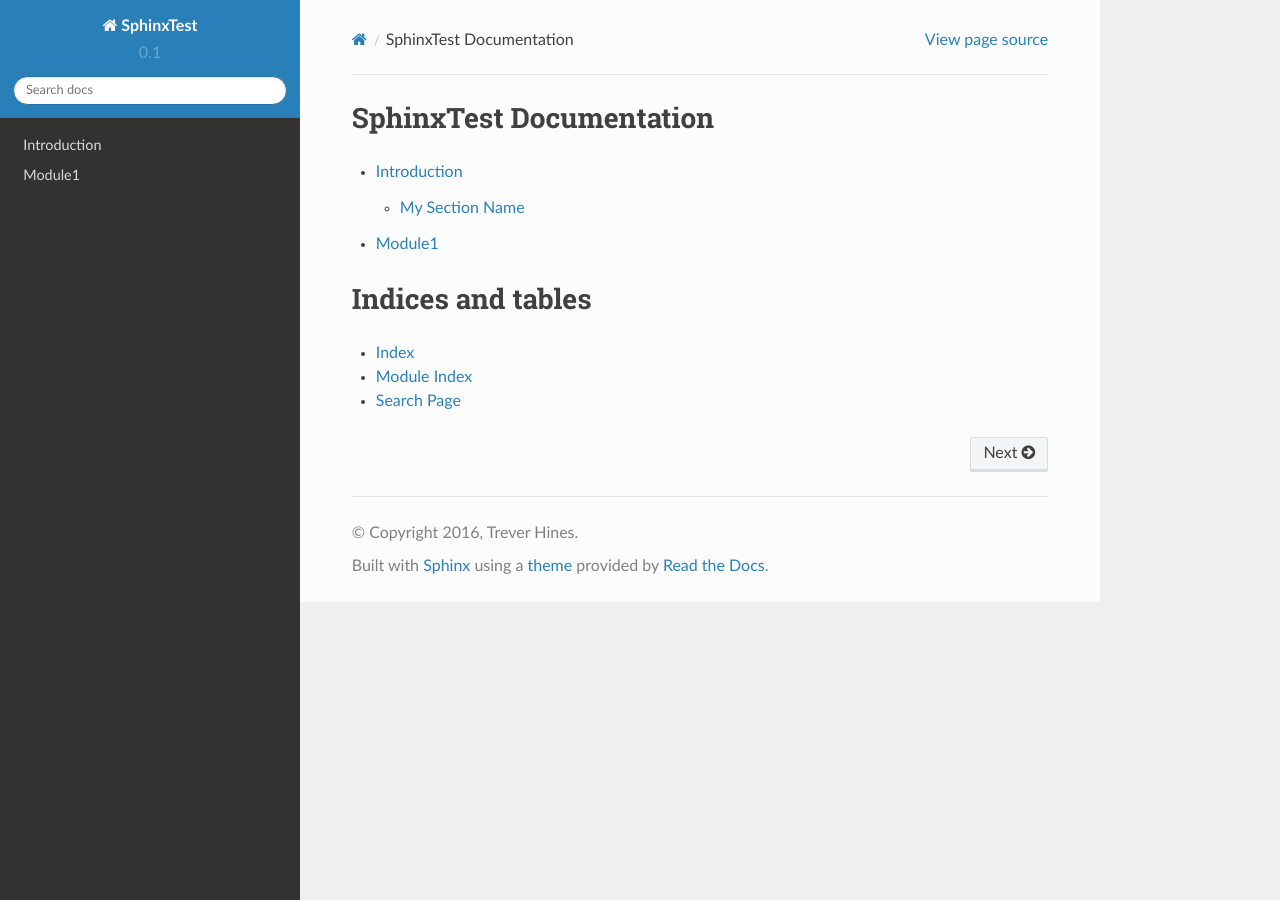
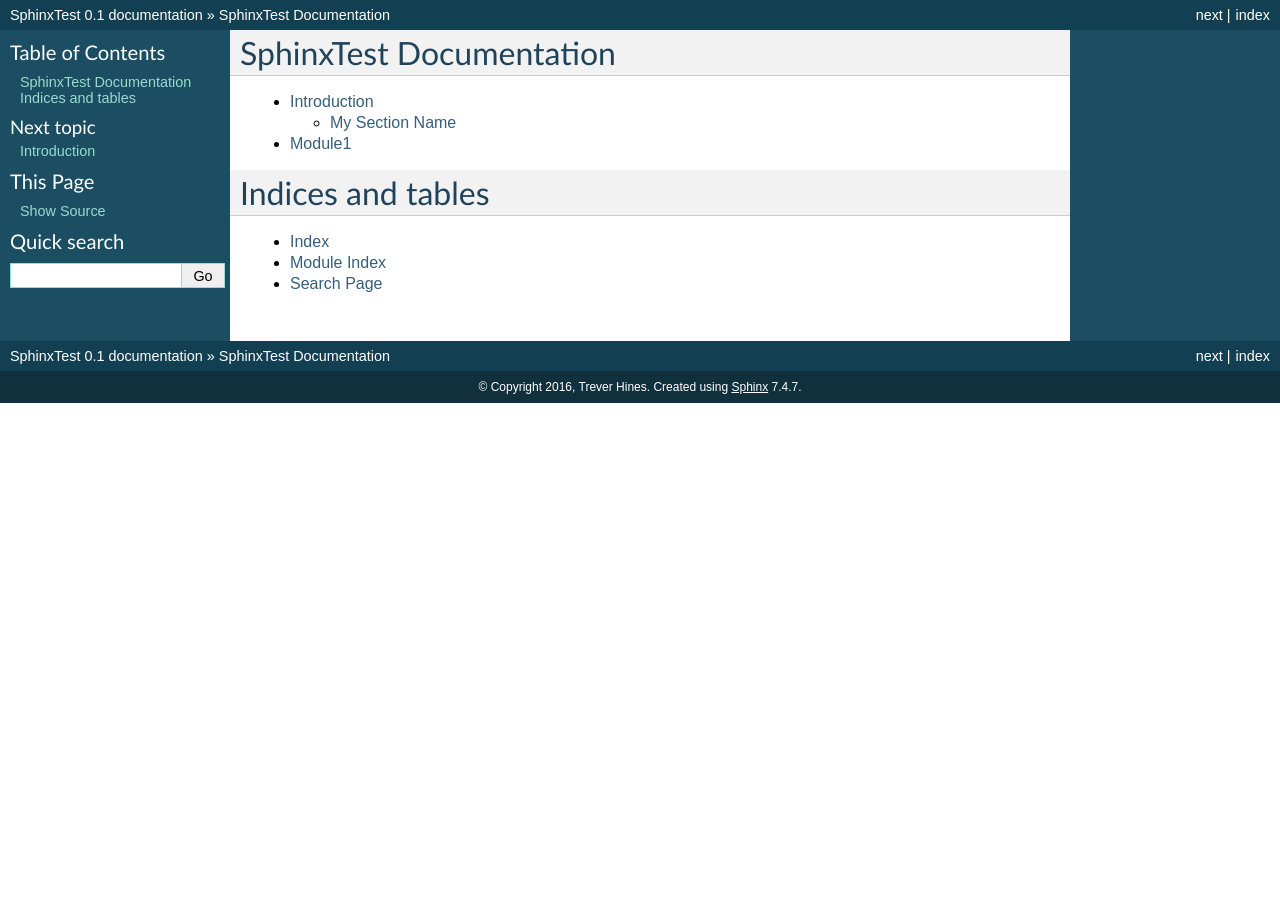
Before and after one commit to treverhines/SphinxTest, a Sphinx documentation site: the page built from docs/source/index.rst, in a window 1280 px wide. Built offline with Sphinx 7.4.7, drawn with Linux system fonts in a browser that asks for light colours.

Commit message:
added more docs

```diff
--- a/docs/source/conf.py
+++ b/docs/source/conf.py
@@ -84,10 +84,10 @@
 # The theme to use for HTML and HTML Help pages.  See the documentation for
 # a list of builtin themes.
 #
-html_theme = 'alabaster'
-#html_theme = 'classic'
+#html_theme = 'alabaster'
+html_theme = 'classic'
 #html_theme = 'nature'
-html_theme = 'sphinx_rtd_theme'
+#html_theme = 'sphinx_rtd_theme'
 
 # Theme options are theme-specific and customize the look and feel of a theme
 # further.  For a list of options available for each theme, see the
```
Also changed, not shown: 8 other files.
